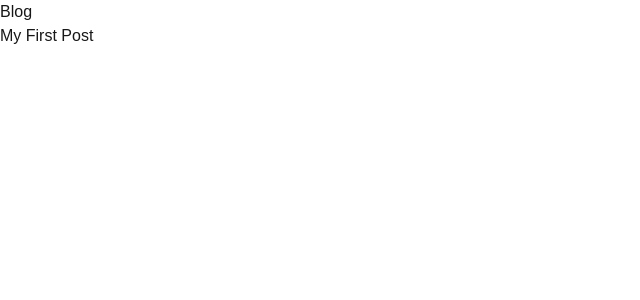
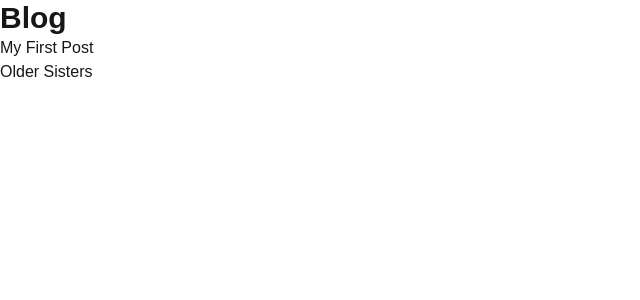
Before and after one commit to jeffschoe/jeff-dev-blog, a Next.js app: page /blog in a window 1280 px wide. Shown: the top 300 px of the page, without its empty margins (0-640 px from the left). Built offline with nearby package versions, Linux system fonts and the light colour scheme.

Commit message:
New post test

```diff
--- a/app/blog/page.tsx
+++ b/app/blog/page.tsx
@@ -8,7 +8,7 @@ export default function BlogPage() {
 
   return (
     <div>
-      <h1>Blog</h1>
+      <h1 className="text-3xl font-semibold">Blog</h1>
       {posts.map((post) =>(
         <div key={post.slug}>
           <Link href={`/blog/${post.slug}`}>
--- /dev/null
+++ b/content/older-sisters.md
@@ -0,0 +1,6 @@
+---
+title: "Older Sisters"
+date: "2026-03-25"
+---
+
+Having an older sister is like living with a self-appointed dictator who also happens to give surprisingly good advice… sometimes. She’ll steal your stuff, roast you mercilessly, and act like the family CEO—but hey, she’s also the only one who’ll fight your battles… if it benefits her. Love her, tolerate her, but never, ever underestimate her sass.
```
